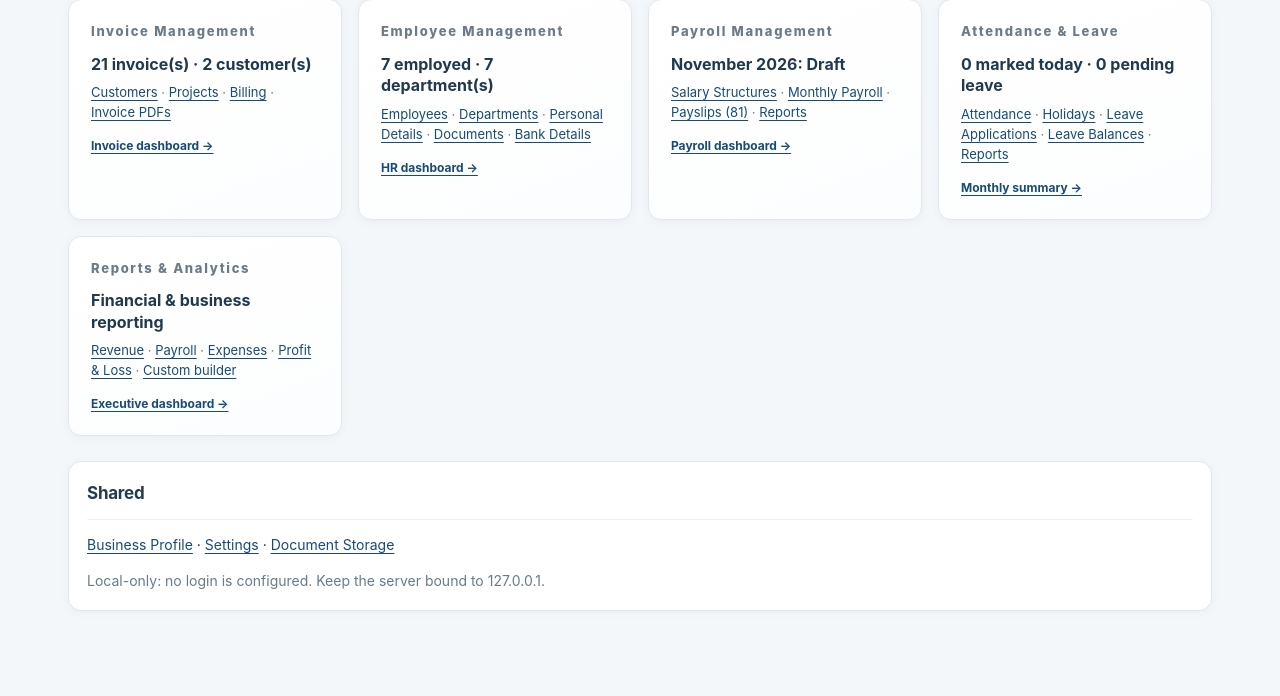
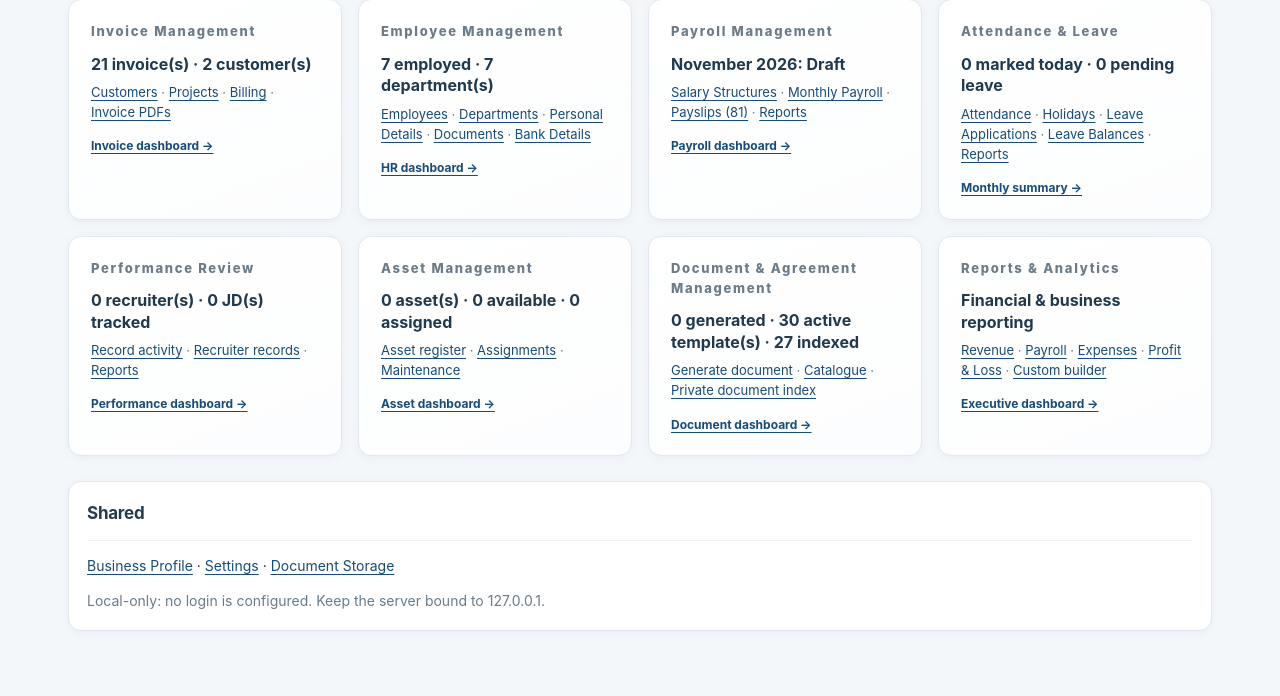
Before and after one commit to pk15pi/synfo-invoice-studio, a Django app: page / in a window 1280 px wide. Shown: the part 357-1053 px from the top of the page. Run offline with Django 5.2, Linux system fonts and the light colour scheme; data comes from the database, SQL or seed files in the repository; data that the repository does not hold is empty.

Commit message:
homepage tiles updated

```diff
--- a/config/views.py
+++ b/config/views.py
@@ -3,6 +3,10 @@ from django.shortcuts import redirect, render
 
 from employee_management.models import Department, Employee, EmployeePayroll, PayrollPeriod
 from invoice_app.models import Client, Invoice
+from performance_review.models import RecruitmentJD
+from asset_management.models import Asset, AssetAssignment
+from document_generation.models import GeneratedDocument, DocumentTemplate
+from document_management.models import Document as IndexedDocument
 
 
 def home(request):
@@ -11,6 +15,14 @@ def home(request):
     period = PayrollPeriod.objects.first()
     ctx = {'n_customers': Client.objects.count(), 'n_invoices': Invoice.objects.count(),
            'n_employed': Employee.objects.filter(status__in=Employee.EMPLOYED).count(),
+           'n_recruiters': Employee.objects.filter(is_recruiter=True, status__in=Employee.EMPLOYED).count(),
+           'n_performance_jds': RecruitmentJD.objects.count(),
+           'n_assets': Asset.objects.count(),
+           'n_assets_available': Asset.objects.filter(current_status=Asset.AVAILABLE).count(),
+           'n_assets_assigned': AssetAssignment.objects.filter(status=AssetAssignment.ACTIVE).count(),
+           'n_generated_documents': GeneratedDocument.objects.count(),
+           'n_active_document_templates': DocumentTemplate.objects.filter(is_active=True).count(),
+           'n_indexed_documents': IndexedDocument.objects.count(),
            'n_departments': Department.objects.filter(active=True).count(), 'period': period,
            'n_payslips': EmployeePayroll.objects.filter(status='finalized', is_current=True).count()}
     from django.utils import timezone
--- a/invoice_app/page_help.py
+++ b/invoice_app/page_help.py
@@ -27,7 +27,7 @@ def _add(keys, title, overview, purpose, steps, rules=(), related=(), notes=()):
 _add("home", "Application home", "Use the home page to open the main business modules.",
      "It provides the starting point for day-to-day work.",
      ["Choose the module that matches the work you need to do.", "Use the navigation menu to return to another module."],
-     related=["Customer, invoice, employee, expense, bank, accounting and reporting pages are available from the main navigation."])
+     related=["Customer, invoice, employee, payroll, attendance, performance review, asset management, document and agreement management, and reporting pages are available from the main navigation and module cards."])
 _add("dashboard", "Invoice management dashboard", "Review invoice activity and open the main billing workflows.",
      "This dashboard links customer, project, manpower and invoice work.",
      ["Review the dashboard summaries and recent records.", "Open the relevant list or use the page action to begin a workflow."],
--- a/invoice_app/templates/invoice_app/home.html
+++ b/invoice_app/templates/invoice_app/home.html
@@ -5,6 +5,9 @@
 <div class="card"><p class="eyebrow">Employee Management</p><h3>{{ n_employed }} employed &middot; {{ n_departments }} department(s)</h3><p><a href="{% url 'em:employees' %}">Employees</a> &middot; <a href="{% url 'em:departments' %}">Departments</a> &middot; <a href="{% url 'em:personal_details' %}">Personal Details</a> &middot; <a href="{% url 'em:documents' %}">Documents</a> &middot; <a href="{% url 'em:bank_details' %}">Bank Details</a></p><b><a href="{% url 'em:home' %}">HR dashboard &rarr;</a></b></div>
 <div class="card"><p class="eyebrow">Payroll Management</p><h3>{% if period %}{{ period.label }}: {{ period.get_status_display }}{% else %}No payroll yet{% endif %}</h3><p><a href="{% url 'em:salary_structures' %}">Salary Structures</a> &middot; <a href="{% url 'em:payroll' %}">Monthly Payroll</a> &middot; <a href="{% url 'em:payslips' %}">Payslips ({{ n_payslips }})</a> &middot; <a href="{% url 'em:reports' %}">Reports</a></p><b><a href="{% url 'em:payroll' %}">Payroll dashboard &rarr;</a></b></div>
 <div class="card"><p class="eyebrow">Attendance &amp; Leave</p><h3>{{ n_marked_today }} marked today &middot; {{ n_pending_leave }} pending leave</h3><p><a href="{% url 'att:daily' %}">Attendance</a> &middot; <a href="{% url 'att:holidays' %}">Holidays</a> &middot; <a href="{% url 'att:applications' %}">Leave Applications</a> &middot; <a href="{% url 'att:balances' %}">Leave Balances</a> &middot; <a href="{% url 'att:reports' %}">Reports</a></p><b><a href="{% url 'att:summary' %}">Monthly summary &rarr;</a></b></div>
+<div class="card"><p class="eyebrow">Performance Review</p><h3>{{ n_recruiters }} recruiter(s) &middot; {{ n_performance_jds }} JD(s) tracked</h3><p><a href="{% url 'performance_review:activity' %}">Record activity</a> &middot; <a href="{% url 'performance_review:records' %}">Recruiter records</a> &middot; <a href="{% url 'performance_review:reports' %}">Reports</a></p><b><a href="{% url 'performance_review:dashboard' %}">Performance dashboard &rarr;</a></b></div>
+<div class="card"><p class="eyebrow">Asset Management</p><h3>{{ n_assets }} asset(s) &middot; {{ n_assets_available }} available &middot; {{ n_assets_assigned }} assigned</h3><p><a href="{% url 'assets:register' %}">Asset register</a> &middot; <a href="{% url 'assets:assignments' %}">Assignments</a> &middot; <a href="{% url 'assets:maintenance' %}">Maintenance</a></p><b><a href="{% url 'assets:home' %}">Asset dashboard &rarr;</a></b></div>
+<div class="card"><p class="eyebrow">Document &amp; Agreement Management</p><h3>{{ n_generated_documents }} generated &middot; {{ n_active_document_templates }} active template(s) &middot; {{ n_indexed_documents }} indexed</h3><p><a href="{% url 'document_generation:generate' %}">Generate document</a> &middot; <a href="{% url 'document_generation:catalogue' %}">Catalogue</a> &middot; <a href="{% url 'docs:list' %}">Private document index</a></p><b><a href="{% url 'document_generation:dashboard' %}">Document dashboard &rarr;</a></b></div>
 <div class="card"><p class="eyebrow">Reports &amp; Analytics</p><h3>Financial &amp; business reporting</h3><p><a href="{% url 'reporting:section' 'revenue' %}">Revenue</a> &middot; <a href="{% url 'reporting:section' 'payroll' %}">Payroll</a> &middot; <a href="{% url 'reporting:section' 'expenses' %}">Expenses</a> &middot; <a href="{% url 'reporting:report' 'pnl' %}">Profit &amp; Loss</a> &middot; <a href="{% url 'reporting:custom' %}">Custom builder</a></p><b><a href="{% url 'reporting:dashboard' %}">Executive dashboard &rarr;</a></b></div>
 </section>
 <section class="panel"><div class="panel-head"><h2>Shared</h2></div><p><a href="{% url 'profile_edit' %}">Business Profile</a> &middot; <a href="{% url 'em:settings' %}">Settings</a> &middot; <a href="{% url 'em:storage' %}">Document Storage</a></p><p class="muted">Local-only: no login is configured. Keep the server bound to 127.0.0.1.</p></section>
```
Also changed, not shown: docs/application_wide_help_manual.md (+2 -0 lines), docs/recruiter_performance_user_manual.md (+1 -1 lines).
